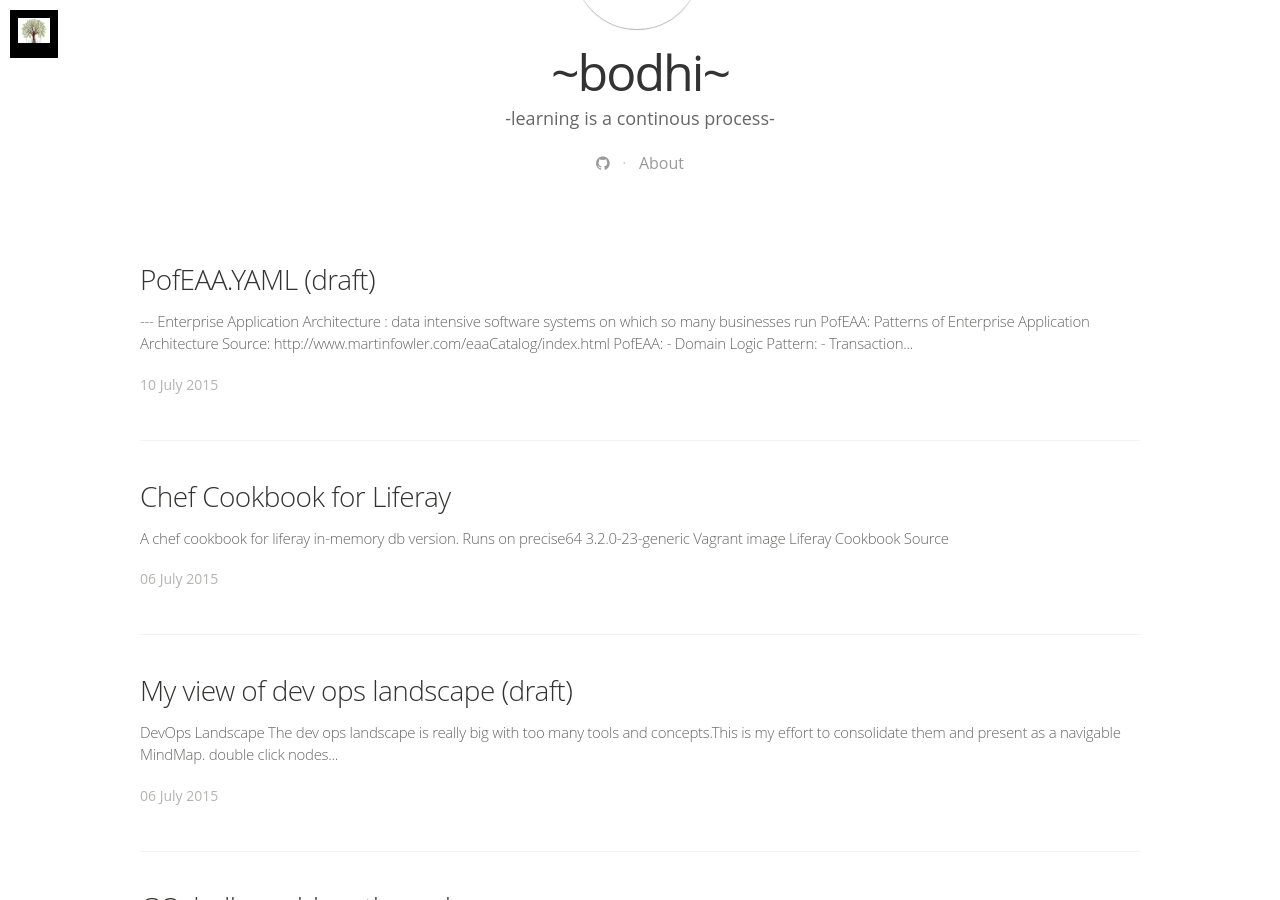
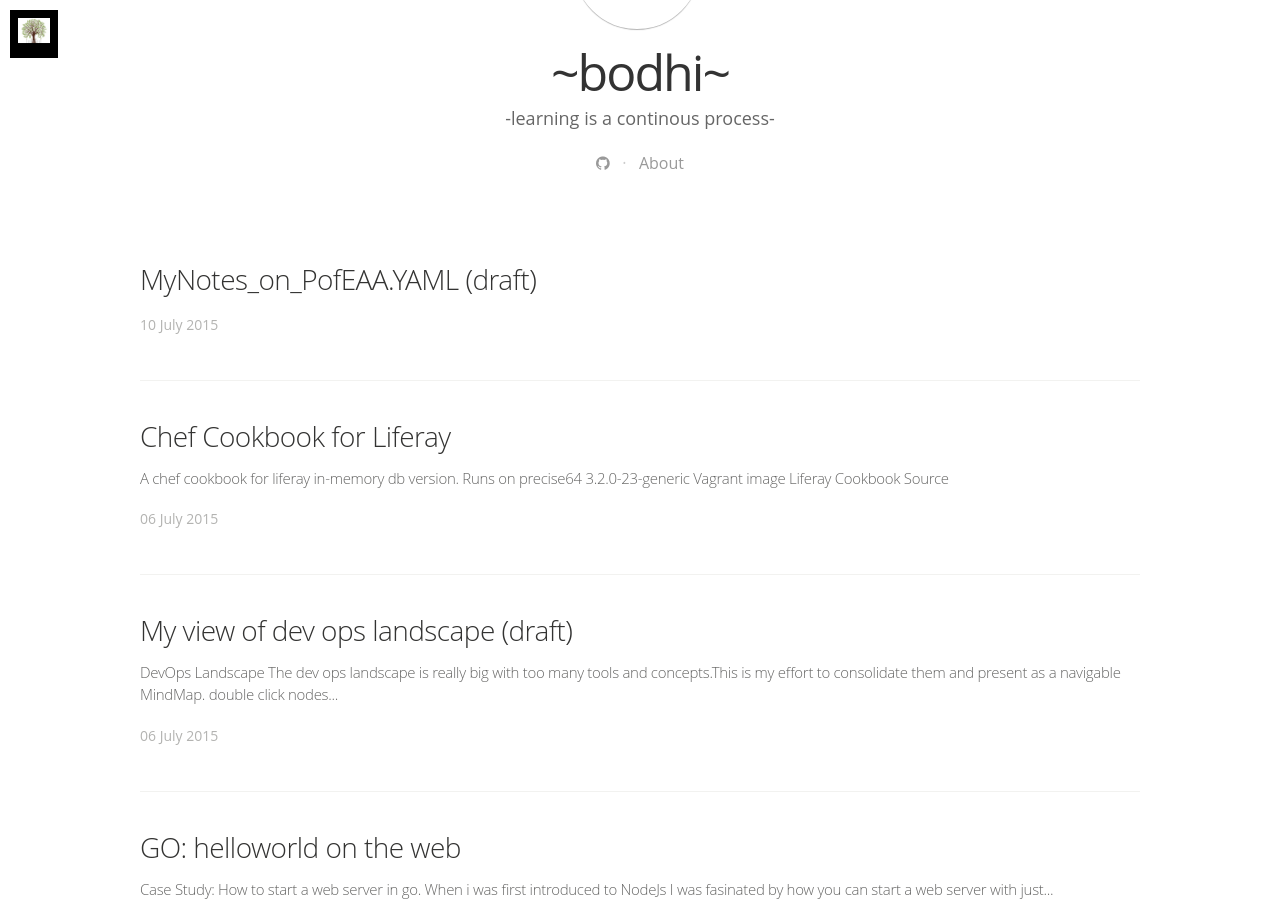
Before and after one commit to ganeshramr/ganeshramr.github.io, a Jekyll site: the page built from index.html, in a window 1280 px wide and 900 px high, scrolled down 487 px. Built offline with Jekyll 4.4.1, drawn with Linux system fonts in a browser that asks for light colours; nearby versions of some CDN libraries; some web fonts are replaced; Markdown is read by kramdown in place of the engine named in the settings; the list of posts is cut into pages by our own code; comment, search, counter and statistics services are not loaded; some of the changed lines change nothing that is shown.

Commit message:
new posts

````diff
--- a/_posts/2015-07-10-PofEAA.md
+++ b/_posts/2015-07-10-PofEAA.md
@@ -1,6 +1,6 @@
 ---
 layout: post
-title:  "PofEAA.YAML (draft)"
+title:  "MyNotes_on_PofEAA.YAML (draft)"
 date:   2015-07-10 14:30:00
 categories: normal
 tags:
@@ -9,92 +9,4 @@
 #image: /assets/article_images/gopher.jpeg
 comments: true
 ---
-```yaml
----
-Enterprise Application Architecture : data intensive software systems on which so many businesses run
-PofEAA: Patterns of Enterprise Application Architecture
-Source: http://www.martinfowler.com/eaaCatalog/index.html
-PofEAA:
-- Domain Logic Pattern:
-    - Transaction Script or Procedure pattern: Organize business logic as functions per use case like book hotel , cancel hotel
-      for: simple business logic. functions/procedures coded by use case.
-
-    - Domain Model: One object per table . Can get more RICH with complex relationship. Incorporates both behaviour and data
-      for: complex and agile business logic
-
-    - Table Module: A single instance that handles the business logic for all rows in a database table or view
-      for: more like simple domain model.functions coded by domain. combine these to build use cases.
-      #Room object will have all methods related to Room like availability and # of bedrooms etc
-
-    - Service Layer: Typical service layer
-      for: Presentation Layer --> Service layer -(domain objects)-> DAO -->DB
-
-- Data Source Architectural Patterns:
-    - Table Data Gateway Pattern: a class with CRUD for one table
-      for: a bag for all *QL queries related to a particular table ex.findById(id). DAO for a table.
-
-    - Row Data Gateway Pattern: A class with crud for one row in a table
-      for: an Entity object
-
-    - Active Record: A class for a row in db with business logic in it. RowDatGateway + domin logic
-      for: an Entity with domain logic ; Person.getTaxableEarning()
-
-    - Data Mapper: Map data to and from DB to in memory representation of DB.
-      for: Entity Manager
-
-- Object-Relational Behavioral Patterns:
-    - Unit of Work: A Pattern that flushes out all database changes made during a business transaction collectively in one call
-
-    - Identity map: Record of all data objects loaded and available already in a business transaction
-
-    - Lazy Load:
-      - Lazy Initialization: uses a special marker value (usually null) to indicate a field isn't loaded
-      - Virtual Proxy: an object with the same interface as the real object
-      - Value Holder: an object with a getValue method
-      - ghost: is the real object without any data.The first time you call a method the ghost loads the full data into its fields
-
-- Object-Relational Structural Patterns:
-   - Identity Field: Database primary key. Id field in a entity
-
-   - Foreign Key Mapping: Field used as a Refrence between entities
-
-   - Association Table Mapping: Linker table object
-
-   - Embedded Value: Mapping many fields into one object in Entity
-
-   - Dependent table mapping: Album handling the mapping of tracks entity
-
-   - Serialized LOB: Serialize large object in DB
-
-   - Single table Inheritance: Player,Crickter,Bowler,Footballer through different entities all go into one class in DB
-
-   - Class Table Inheritance: One entity per table
-
-   - Concrete Table Inheritance: Table per CONCRETE entities.
-   #these concrete entities will extend abstract classes and that abstract class will have no table
-
-   - Inheritance Mapper: Abstract and concrete implementation od DB operations like save,insert.. in an inheritance model
-
-- Web Presentation Patterns:
-  - Model View Controller: MVC
-
-  - Page Controller: handles a request for a specific page or action on a Web site
-
-  - Front Controller:  Gate way of all requests for a WebSite
-
-  - Templates View: Jsp tags in HTML
-
-  - Transform View: A middle man converting model to HTML
-
-  - Two Step View: Transform in 2 steps. Logical first and HTML later.
-
-  - Application Controller: Centralized controller for screen navigation and flow
-
-- Distribution Patterns:
-
-  - Remote Facade: coarse-grained facade on fine-grained objects.
-    #None of the fine-grained objects have a remote interface, and the Remote Facade contains no domain logic.
-    # All the Remote Facade does is translate coarse-grained methods onto the underlying fine-grained objects.
-
-  - DTO: POJO with serialization utilities.
-```
+<script src="https://gist.github.com/ganeshramr/c22aa0072831bf04de32.js"></script>
````
